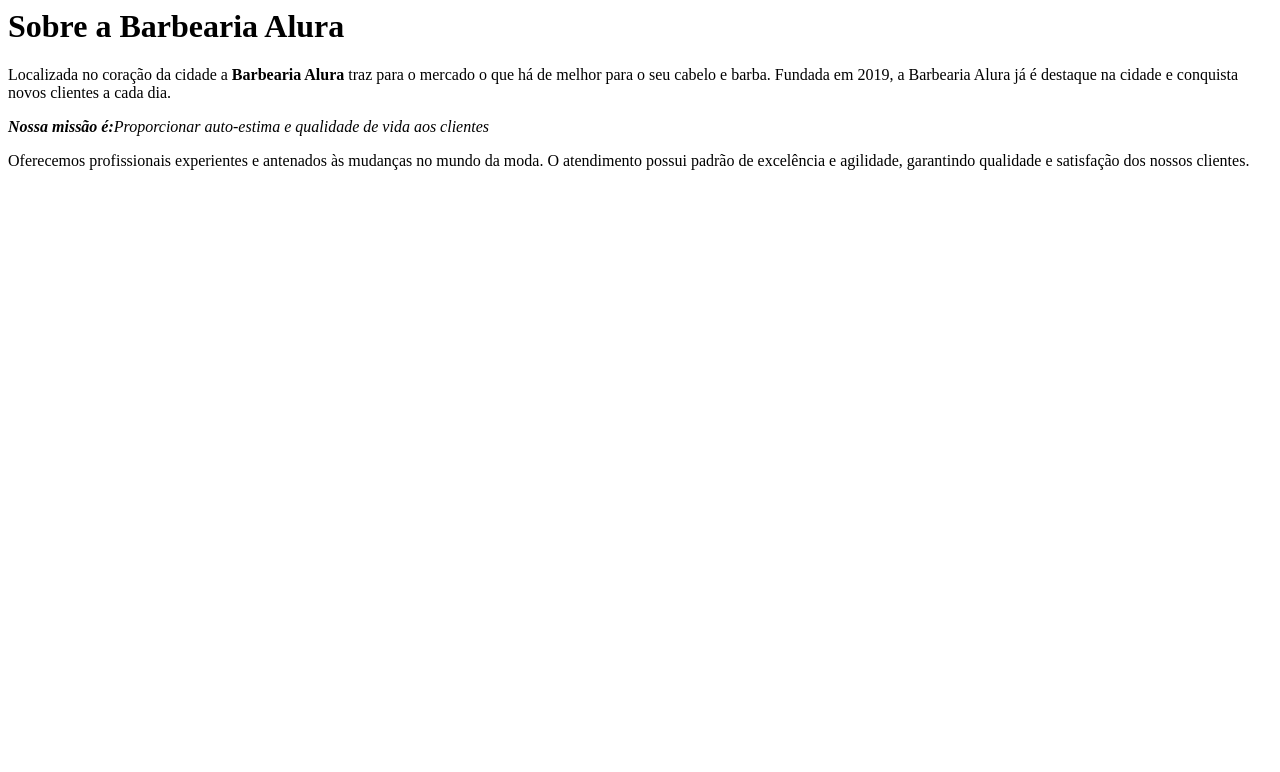
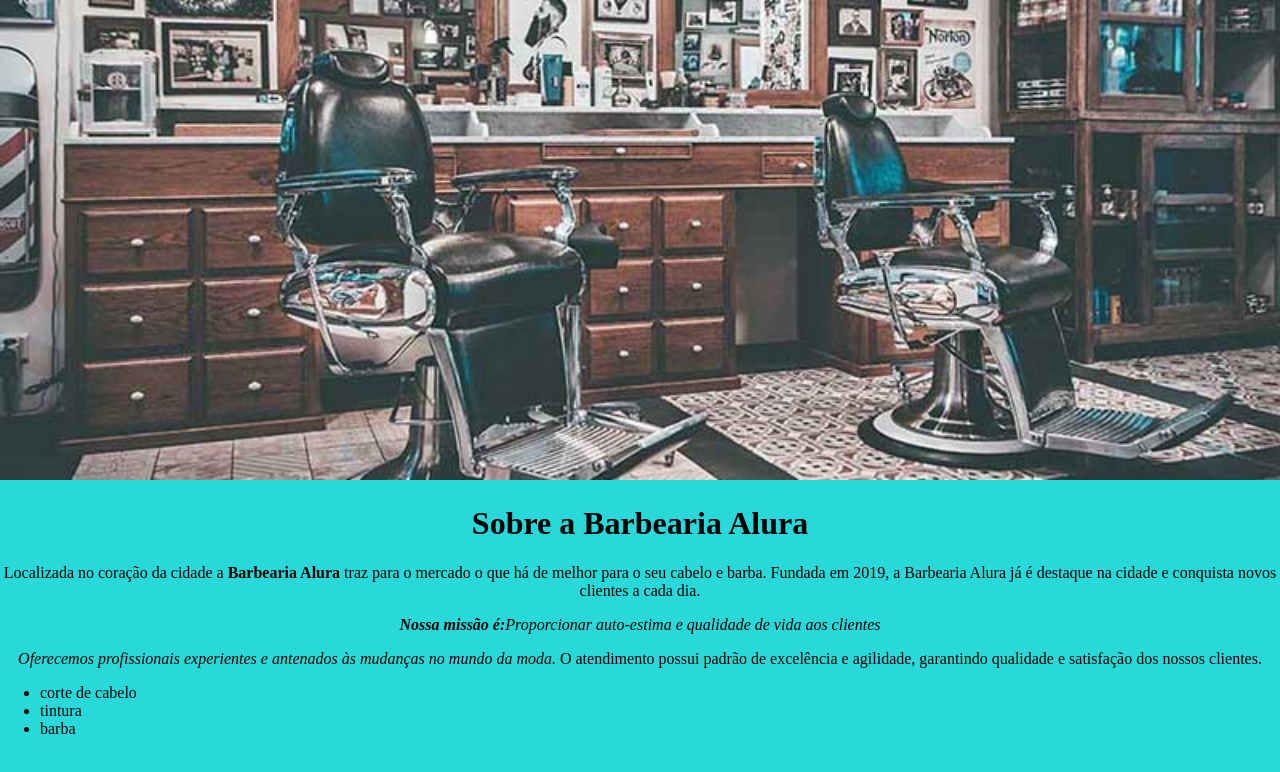
Before and after one commit to beatriz077/barbearia, a plain HTML site: page index.html in a window 1280 px wide. Drawn offline with Linux system fonts and the light colour scheme.

Commit message:
primeiro upload

```diff
--- a/index.html
+++ b/index.html
@@ -1,11 +1,39 @@
-<h1>Sobre a Barbearia Alura</h1>
+<!DOCTYPE html> <!--tipo de arquivo-->
+<html lang="pt-br"> <!--linguagem de programação e idioma original do site-->
+	<head> <!--cabeça do site (indormações p/ navegador)-->
+    <meta charset="UTF-8"> <!--dicionário-->
+    <title>barbearia alura</title> <!--titulo do site-->
+    <link rel="stylesheet" type="text/css" href="style.css">
+    </head> <!--fim da cabeça do site- arquivos paro navegador (não aparecem na tela)-->
 
+    <header>
+    	<img id="banner" src="banner.jpg">
+    </header>
+
+
+    <body> <!--corpo do site (tudo a partir daqui aparece na tela)-->
+ <div>
+	<h1 class="texto-centralizado">Sobre a Barbearia Alura</h1> <!--hierarquia ímportância de títulos, vai do H1 ao H6, onde o 1 é o mais importante-->
+</div>
+
+	<!--p - parágrafo, STRONG ou b - negrito, em ou i - itálico-->
 	<p>Localizada no coração da cidade a <strong>Barbearia Alura</strong> traz para o mercado o que há de
 	melhor para o seu cabelo e barba. Fundada em 2019, a Barbearia Alura já é destaque
 	na cidade e conquista novos clientes a cada dia.</p>
 
 	<p><em><b>Nossa missão é:</b>Proporcionar auto-estima e qualidade de vida aos clientes</em></p>
 
-<p>Oferecemos profissionais experientes e antenados às mudanças no mundo da moda. O
+	<p><i>Oferecemos profissionais experientes e antenados às mudanças no mundo da moda.</i> O
 	atendimento possui padrão de excelência e agilidade, garantindo qualidade e satisfação dos
 	nossos clientes.</p>
+
+	<ul>
+		<li>corte de cabelo</li>
+		<li>tintura</li>
+		<li>barba</li>
+	</ul>
+
+
+
+	</body>
+</html>
--- a/style.css
+++ b/style.css
@@ -1,5 +1,10 @@
+#banner {
+	width: 100%;
+}
 body {
-	background: #e612a5;
+	background: #29D9D9;
+	margin: 0;
+	padding: 0;
 }
 
 h1 {
```
Lines whose indentation alone changed are shown as unchanged.
